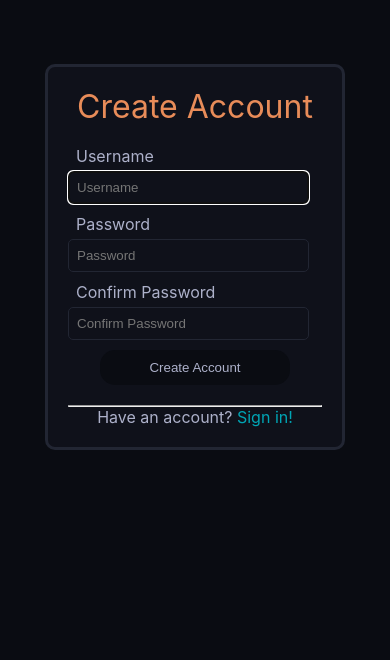
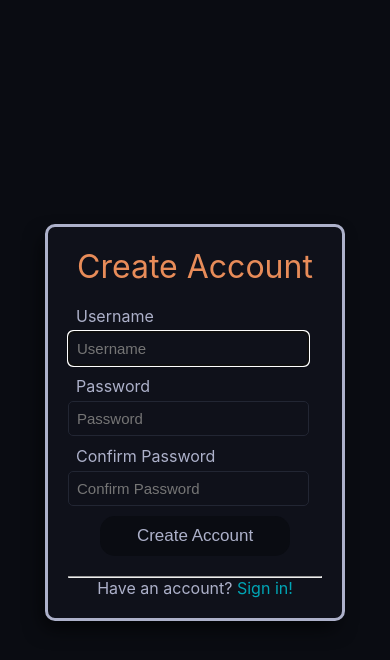
Before and after one commit to HarrisonMauseth/pet-food-tracker, a Vue app in the folder client/: page /register in a window 390 px wide. Shown: the top 660 px of the page. Built offline with nearby package versions, Linux system fonts and the light colour scheme; no server answers.

Commit message:
login & register views centered, shadows, styled for mobile

```diff
--- a/client/src/views/LoginView.vue
+++ b/client/src/views/LoginView.vue
@@ -120,6 +120,7 @@ input[type='password'] {
   margin-top: 5px;
   padding: 8px;
   width: 95%;
+  font-size: 15px;
 }
 .submit {
   text-align: center;
@@ -132,6 +133,7 @@ button {
   cursor: pointer;
   padding: 10px 20px;
   width: 75%;
+  font-size: 17px;
 }
 button:hover {
   background-color: #46096e;
@@ -152,8 +154,5 @@ button:hover {
   .login-container {
     min-height: calc(100vh - 8rem);
   }
-
 }
-
-
 </style>
--- a/client/src/views/RegisterView.vue
+++ b/client/src/views/RegisterView.vue
@@ -1,4 +1,5 @@
 <template>
+  <div class="register-container">
     <div id="register">
       <form v-on:submit.prevent="register">
         <h1>Create Account</h1>
@@ -42,6 +43,7 @@
           <router-link v-bind:to="{ name: 'login' }">Sign in!</router-link>
         </div>
       </form>
+    </div>
   </div>
 </template>
 
@@ -110,10 +112,18 @@ export default {
   background-color: #0f111a;
   color: #adb1ca;
 }
+.register-container {
+  display: flex;
+  align-items: center;
+  justify-content: center;
+  min-height: calc(100vh - 12rem);
+  background-color: transparent;
+}
 #register {
   align-items: center;
   border-radius: 10px;
-  border: 3px solid #222633;
+  border: 3px solid;
+  box-shadow: var(--form-shadow);
   display: flex;
   flex-direction: column;
   margin-top: 50px;
@@ -140,6 +150,7 @@ input {
   margin-top: 5px;
   padding: 8px;
   width: 95%;
+  font-size: 15px;
 }
 input::-webkit-outer-spin-button,
 input::-webkit-inner-spin-button {
@@ -156,6 +167,7 @@ button {
   cursor: pointer;
   padding: 10px 20px;
   width: 75%;
+  font-size: 17px;
 }
 button:hover {
   background-color: #46096e;
@@ -172,4 +184,9 @@ button:hover {
   color: #c792ea;
   text-decoration: underline;
 }
+@media (max-width: 720px) {
+  .register-container {
+    min-height: calc(100vh - 8rem);
+  }
+}
 </style>
```
Lines whose indentation alone changed are shown as unchanged.
